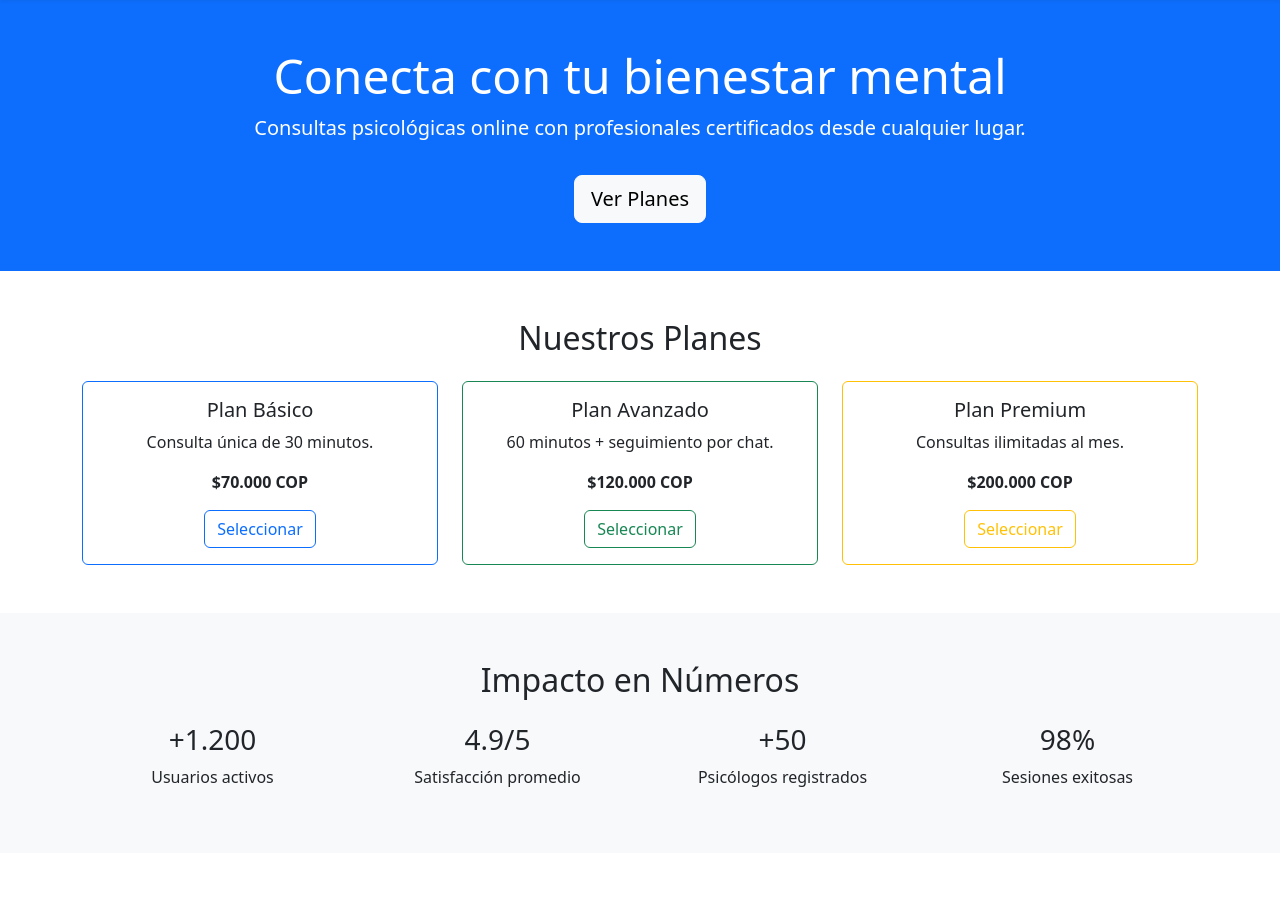
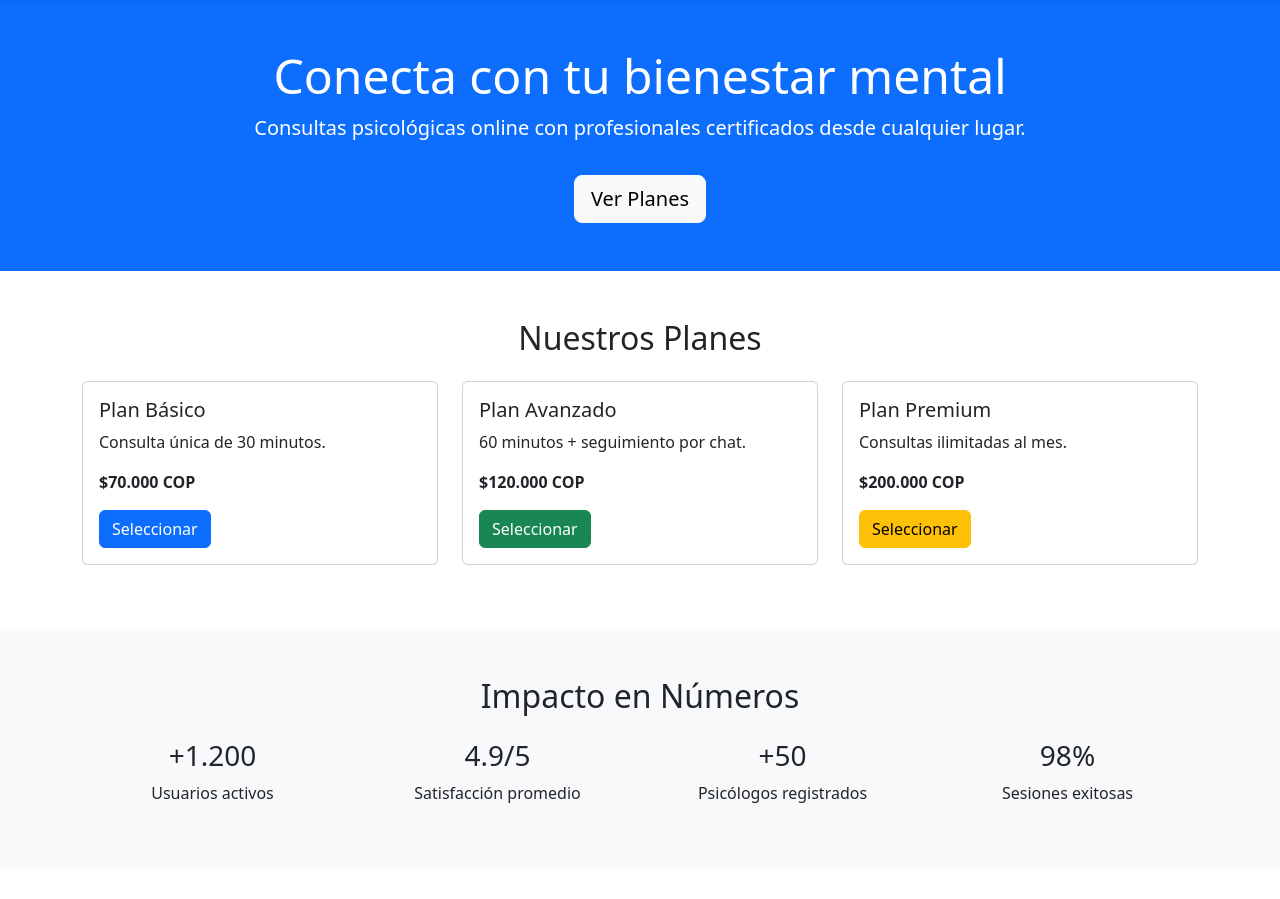
Before and after one commit to HaroldOlaya/PsicoConecta, a Flask app: page / in a window 1280 px wide. Shown: the part 67-966 px from the top of the page. Run offline with Flask 3, Linux system fonts and the light colour scheme.

Commit message:
Update index.html

```diff
--- a/templates/index.html
+++ b/templates/index.html
@@ -41,38 +41,47 @@
 <section id="planes" class="container py-5">
     <h2 class="text-center mb-4">Nuestros Planes</h2>
     <div class="row">
+        <!-- Plan Básico -->
         <div class="col-md-4">
-            <div class="card border-primary">
-                <div class="card-body text-center">
+            <div class="card">
+                <div class="card-body">
                     <h5 class="card-title">Plan Básico</h5>
-                    <p>Consulta única de 30 minutos.</p>
+                    <p class="card-text">Consulta única de 30 minutos.</p>
                     <p><strong>$70.000 COP</strong></p>
-                    <a href="#" class="btn btn-outline-primary">Seleccionar</a>
+                    <button class="btn btn-primary" onclick="showWidget('Plan Básico Seleccionado')">Seleccionar</button>
                 </div>
             </div>
         </div>
+        <!-- Plan Avanzado -->
         <div class="col-md-4">
-            <div class="card border-success">
-                <div class="card-body text-center">
+            <div class="card">
+                <div class="card-body">
                     <h5 class="card-title">Plan Avanzado</h5>
-                    <p>60 minutos + seguimiento por chat.</p>
+                    <p class="card-text">60 minutos + seguimiento por chat.</p>
                     <p><strong>$120.000 COP</strong></p>
-                    <a href="#" class="btn btn-outline-success">Seleccionar</a>
+                    <button class="btn btn-success" onclick="showWidget('Plan Avanzado Seleccionado')">Seleccionar</button>
                 </div>
             </div>
         </div>
+        <!-- Plan Premium -->
         <div class="col-md-4">
-            <div class="card border-warning">
-                <div class="card-body text-center">
+            <div class="card">
+                <div class="card-body">
                     <h5 class="card-title">Plan Premium</h5>
-                    <p>Consultas ilimitadas al mes.</p>
+                    <p class="card-text">Consultas ilimitadas al mes.</p>
                     <p><strong>$200.000 COP</strong></p>
-                    <a href="#" class="btn btn-outline-warning">Seleccionar</a>
+                    <button class="btn btn-warning" onclick="showWidget('Plan Premium Seleccionado')">Seleccionar</button>
                 </div>
             </div>
         </div>
     </div>
 </section>
+
+    <!-- Widget -->
+<div id="widget" class="widget">
+    <p id="widget-text"></p>
+</div>
+
 
 <!-- Sección Estadísticas -->
 <section id="estadisticas" class="bg-light py-5">
@@ -119,7 +128,17 @@
 <footer class="text-center py-4 bg-dark text-white mt-5">
     <p>&copy; 2025 PsicoConecta | Todos los derechos reservados</p>
 </footer>
-
+<!-- Javascript para mostrar el widget -->
+<script>
+    function showWidget(message) {
+        document.getElementById('widget-text').innerText = message;
+        var widget = document.getElementById('widget');
+        widget.classList.add('show');
+        setTimeout(function() {
+            widget.classList.remove('show');
+        }, 3000); // Desaparece después de 3 segundos
+    }
+</script>
 <script src="https://cdn.jsdelivr.net/npm/bootstrap@5.3.0-alpha1/dist/js/bootstrap.bundle.min.js"></script>
 </body>
 </html>
```
